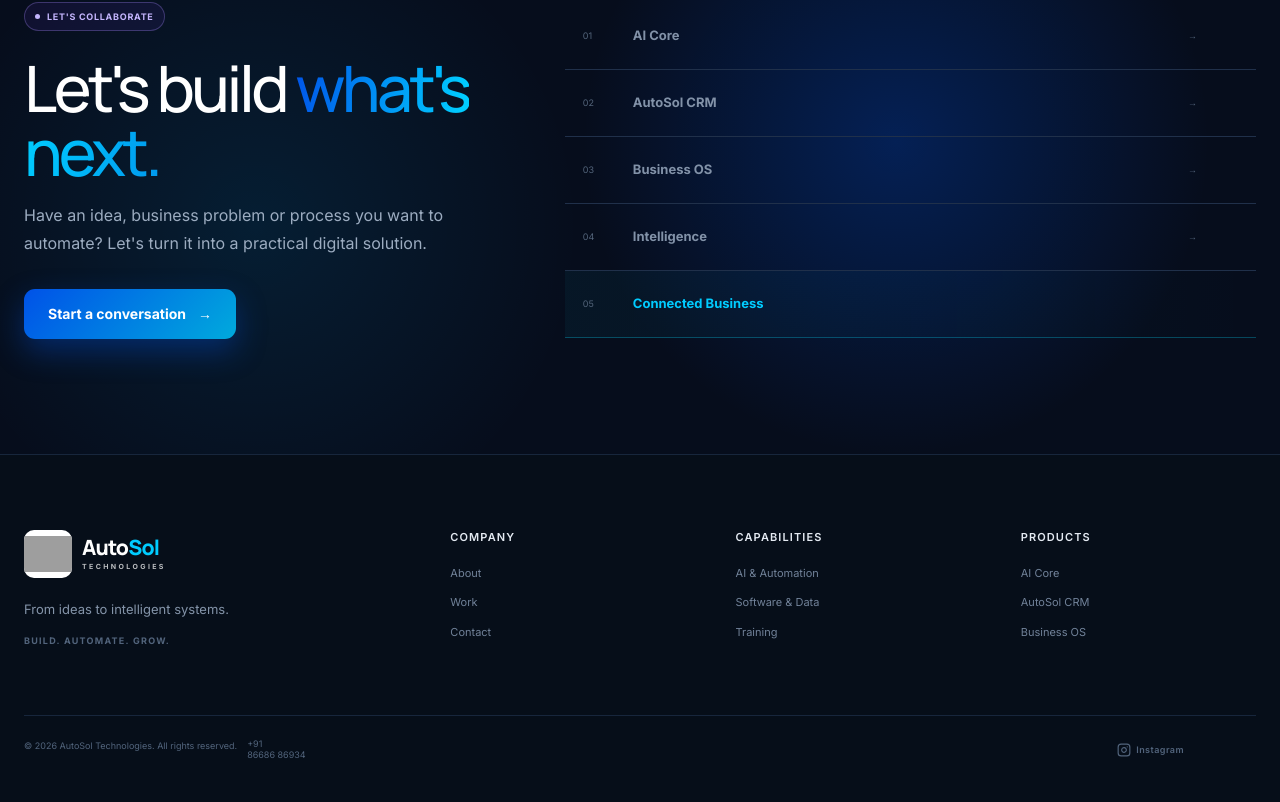
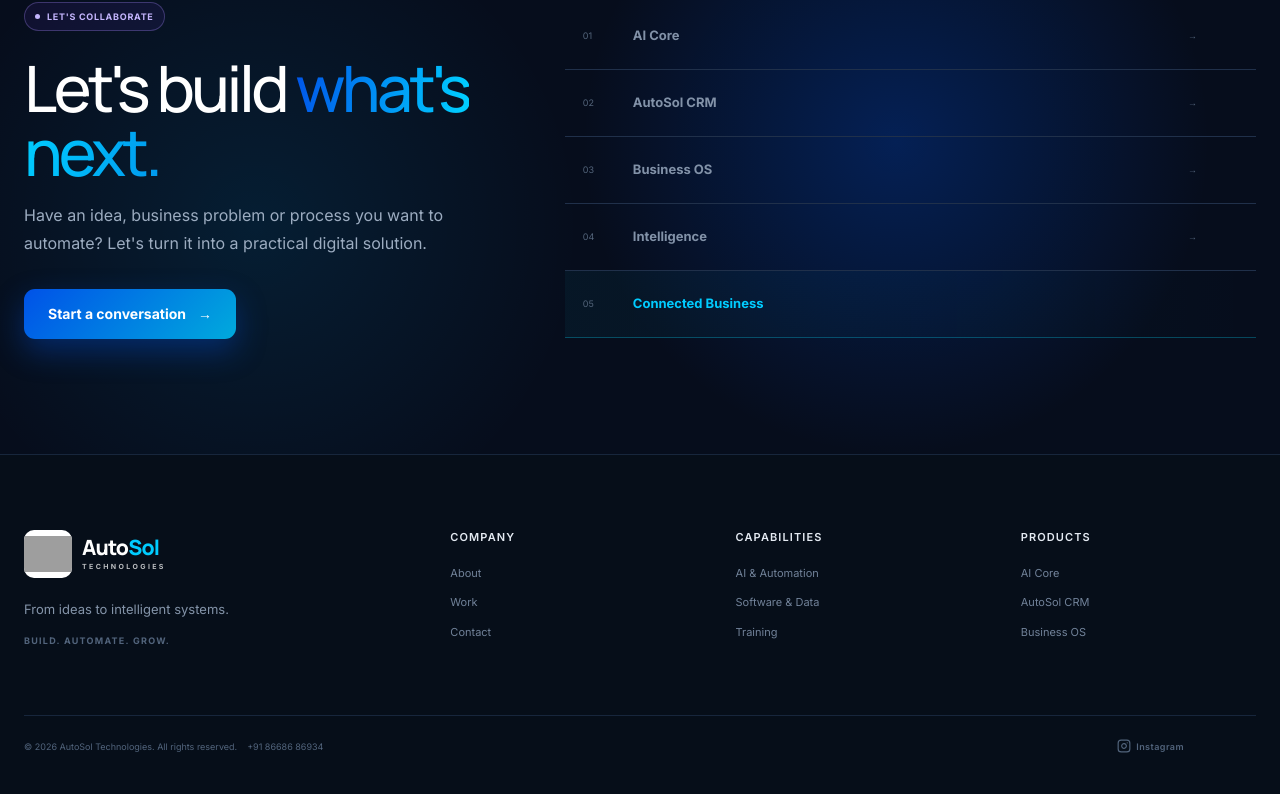
Before and after one commit to Ravi8788/AutoSol-web, a React (Vite) app: page / in a window 1280 px wide. Shown: the part 6831-7633 px from the top of the page. Built offline with nearby package versions, Linux system fonts and the light colour scheme; grey boxes are pictures that could not be loaded.

Commit message:
Keep phone number on a single line

```diff
--- a/src/components/Layout.tsx
+++ b/src/components/Layout.tsx
@@ -95,9 +95,8 @@
         <div className="container footer-bottom">
           <span>
             © {new Date().getFullYear()} AutoSol Technologies. All rights reserved.
-            <span style={{ display: "inline-flex", flexDirection: "column", marginLeft: "10px", verticalAlign: "top" }}>
-              <a href="tel:+918668686934" style={{ color: "inherit", lineHeight: 1.2, display: "block" }}>+91</a>
-              <a href="tel:+918668686934" style={{ color: "inherit", lineHeight: 1.2, display: "block" }}>86686 86934</a>
+            <span style={{ display: "inline-block", marginLeft: "10px" }}>
+              <a href="tel:+918668686934" style={{ color: "inherit", lineHeight: 1.2, whiteSpace: "nowrap" }}>+91 86686 86934</a>
             </span>
           </span>
           <a
```
